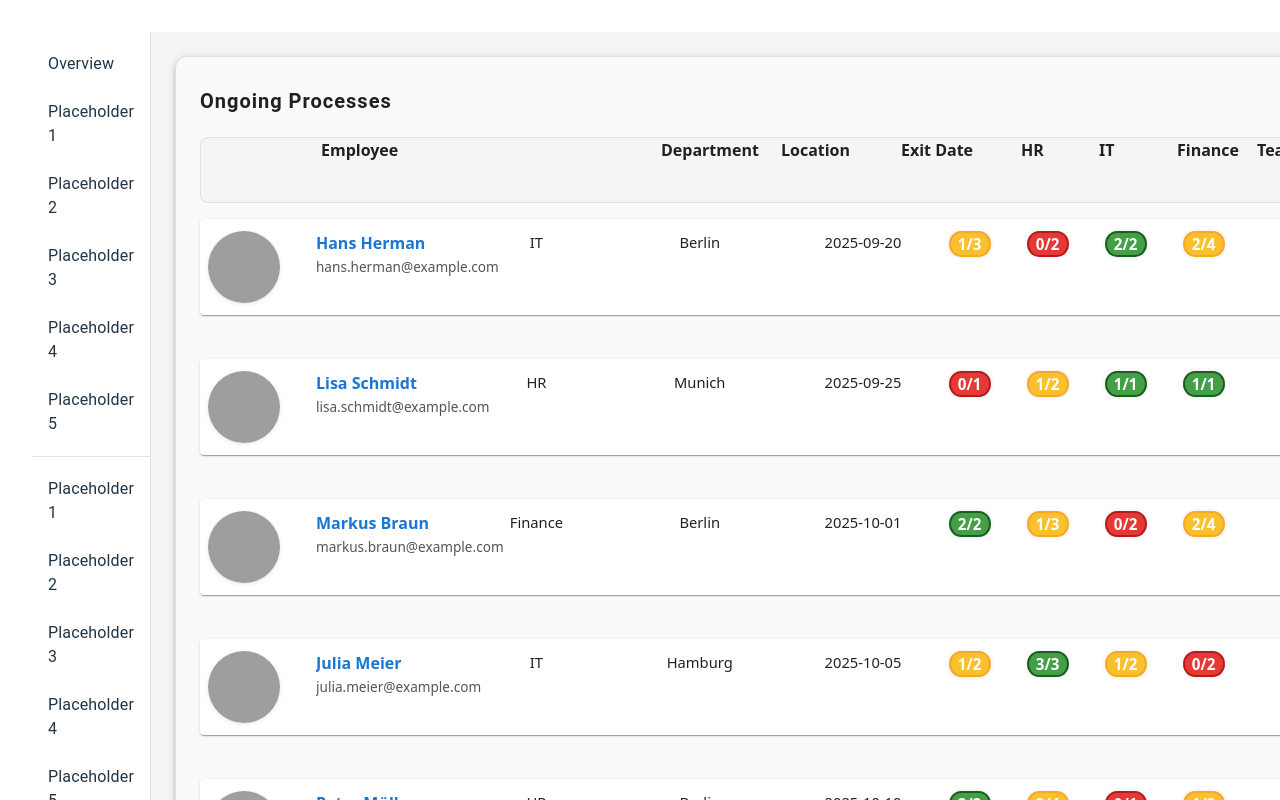
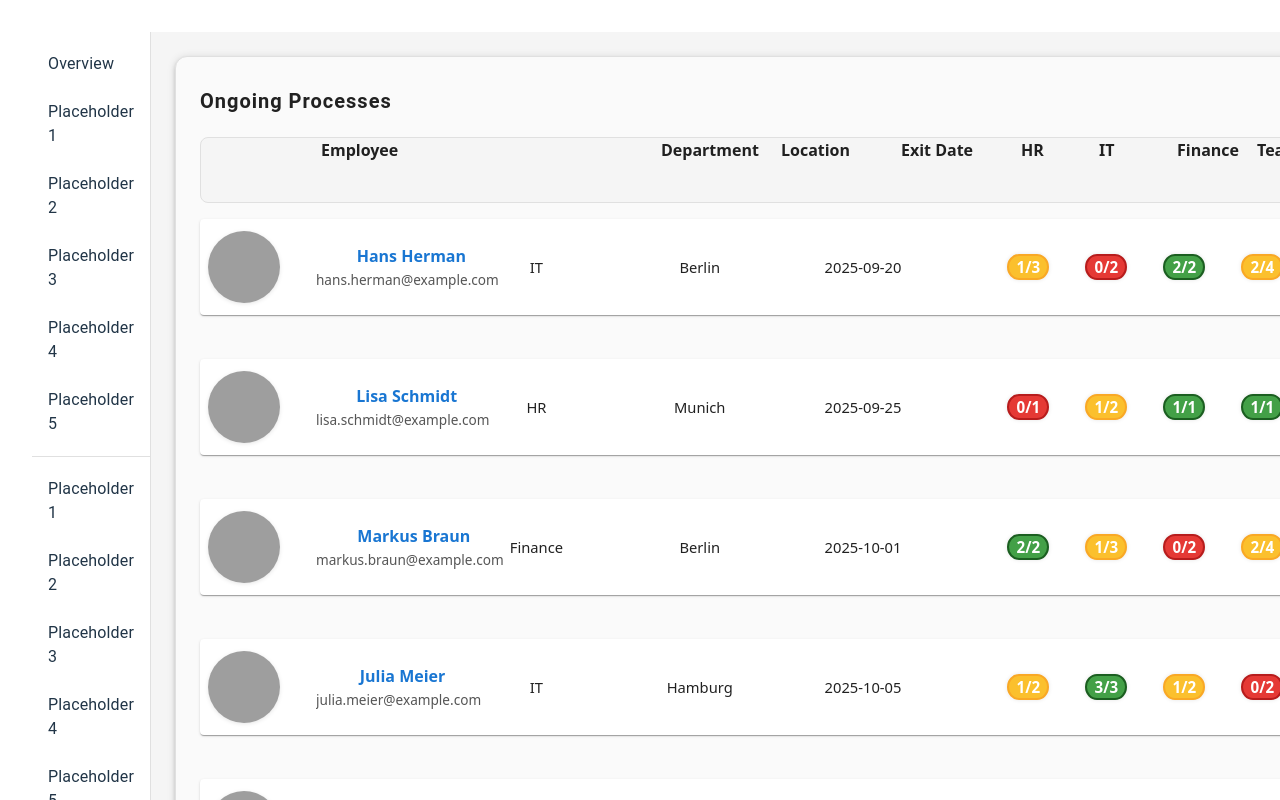
Before and after one commit to PatrickGress/offboardingtoolTS, a React (Vite) app: page / in a window 1280 px wide. Shown: the top 800 px of the page. Built offline with nearby package versions, Linux system fonts and the light colour scheme; grey boxes are pictures that could not be loaded; the HTML template or start-up script is replaced by a standard one.

Commit message:
Cards: horizontal alignment

```diff
--- a/src/components/WorkflowCard.module.css
+++ b/src/components/WorkflowCard.module.css
@@ -84,7 +84,7 @@
 /* WorkflowCard table layout for overview page */
 .tableRow {
   display: flex;
-  align-items: flex-start;
+  align-items: center;
   background: #fff;
   border-radius: 12px;
   box-shadow: 0 2px 8px rgba(0,0,0,0.08);
@@ -97,7 +97,7 @@
 }
 .employee {
   display: flex;
-  align-items: flex-start;
+  align-items: center;
   min-width: 220px;
   gap: 12px;
   padding-left: 0;
@@ -107,8 +107,10 @@
 .nameEmail {
   display: flex;
   flex-direction: column;
+  justify-content: center;
   max-width: 340px;
-  text-align: left;
+  text-align: center;
+  height: 72px;
 }
 .name {
   font-size: 1rem;
@@ -119,6 +121,7 @@
   overflow: hidden;
   text-overflow: ellipsis;
   max-width: 340px;
+  text-align: center;
 }
 .email {
   font-size: 0.85rem;
@@ -128,8 +131,9 @@
   text-overflow: ellipsis;
   max-width: 340px;
   margin-right: 8px;
+  text-align: center;
 }
-.department {
+.department, .location, .exitDate {
   font-size: 0.92rem;
   white-space: nowrap;
   overflow: hidden;
@@ -137,40 +141,30 @@
   margin-right: 8px;
   flex: 1 1 14%;
   min-width: 0;
-}
-.location {
-  font-size: 0.92rem;
-  white-space: nowrap;
-  overflow: hidden;
-  text-overflow: ellipsis;
-  margin-right: 8px;
-  flex: 1 1 14%;
-  min-width: 0;
-}
-.exitDate {
-  font-size: 0.92rem;
-  white-space: nowrap;
-  overflow: hidden;
-  text-overflow: ellipsis;
-  margin-right: 8px;
-  flex: 1 1 14%;
-  min-width: 0;
+  text-align: center;
+  display: flex;
+  align-items: center;
+  justify-content: center;
+  height: 72px;
 }
 .statuses {
   display: flex;
   gap: 18px;
   min-width: 320px;
-  justify-content: flex-start;
+  justify-content: center;
   padding-left: 0;
   flex: 1 1 36%;
   min-width: 0;
+  align-items: center;
+  height: 72px;
 }
 .status {
   display: flex;
-  flex-direction: column;
-  align-items: flex-start;
+  align-items: center;
+  justify-content: center;
   min-width: 60px;
-  text-align: left;
+  text-align: center;
+  height: 72px;
 }
 .statusLabel {
   display: none;
```
